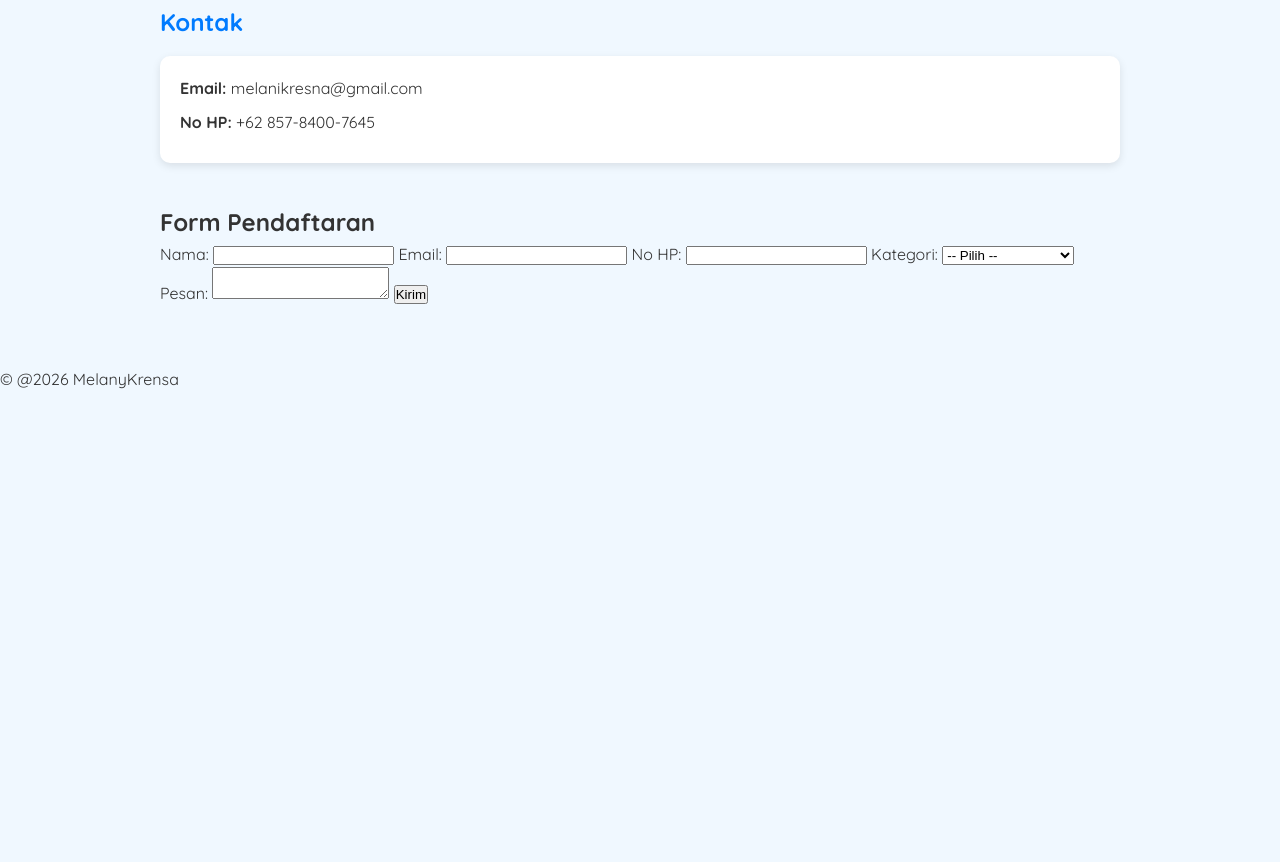
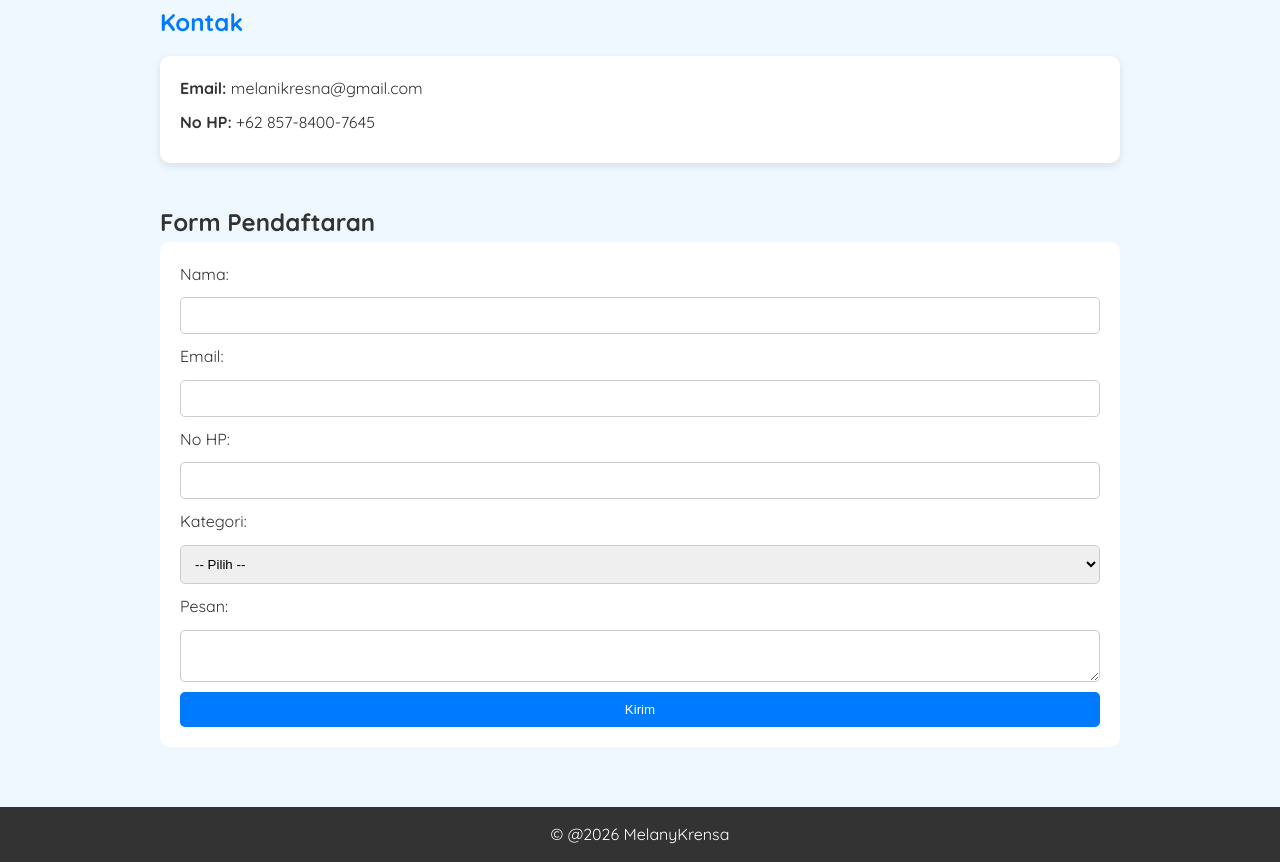
Before and after one commit to melanikresna-pixel/LK04, a plain HTML site: page index.html in a window 1280 px wide. Shown: the part 949-1811 px from the top of the page. Before the commit the page ends 1341 px from the top, so only its background shows below. Drawn offline with Linux system fonts and the light colour scheme.

Commit message:
Update style.css

```diff
--- a/style.css
+++ b/style.css
@@ -106,6 +106,45 @@ article ul {
     grid-template-columns: repeat(3, 1fr);
     gap: 20px;
 }
+/* FORM */
+form {
+  background: white;
+  padding: 20px;
+  border-radius: 10px;
+  display: flex;
+  flex-direction: column;
+  gap: 10px;
+}
+
+input,
+select,
+textarea {
+  padding: 10px;
+  border-radius: 5px;
+  border: 1px solid #ccc;
+}
+
+/* BUTTON */
+button {
+  background: #007bff;
+  color: white;
+  padding: 10px;
+  border: none;
+  border-radius: 5px;
+}
+
+button:hover {
+  background: #0056b3;
+  cursor: pointer;
+}
+
+/* FOOTER */
+footer {
+  text-align: center;
+  padding: 15px;
+  background: #333;
+  color: white;
+}
 
 /* RESPONSIVE */
 @media (max-width: 768px) {
```
